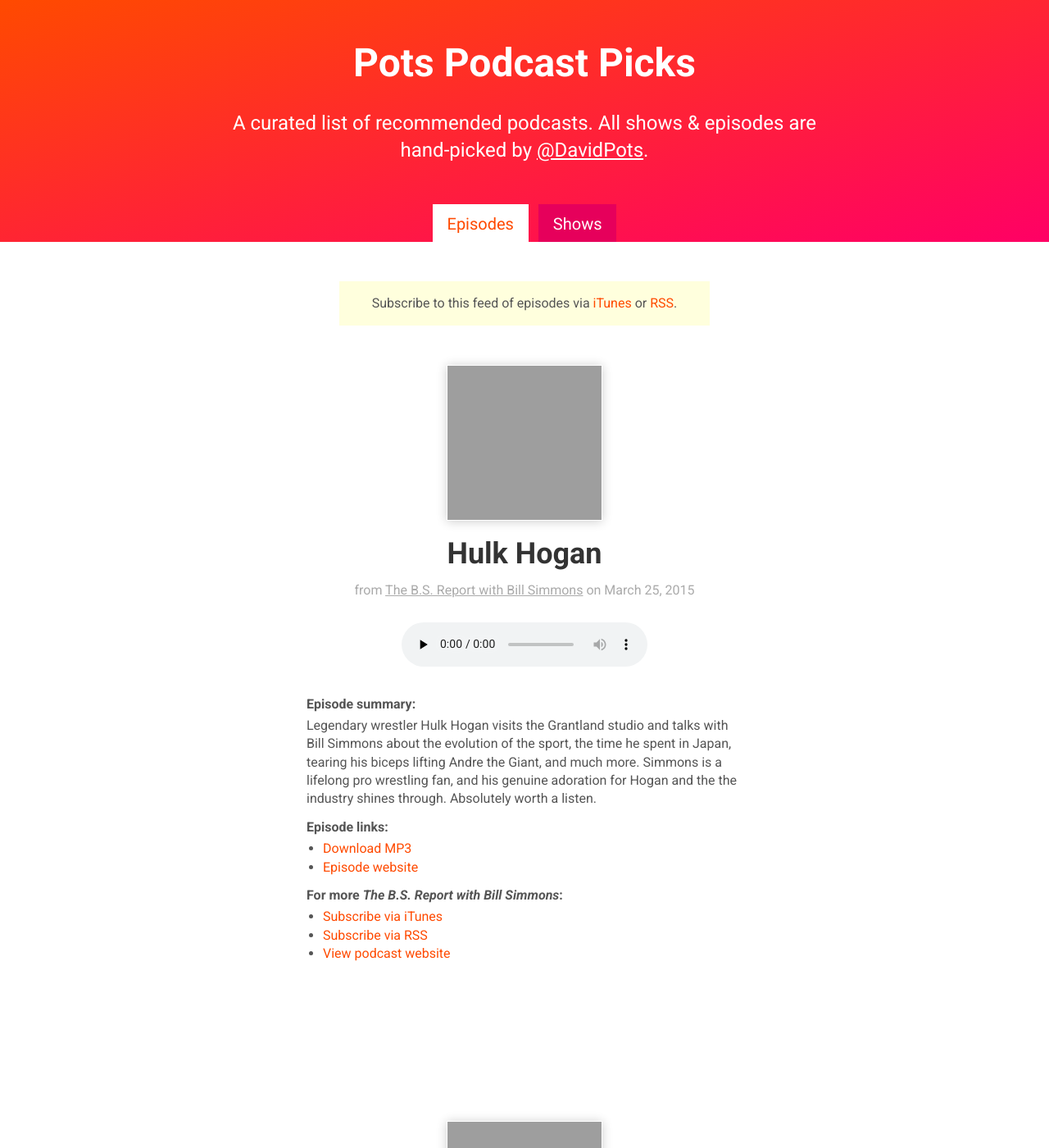
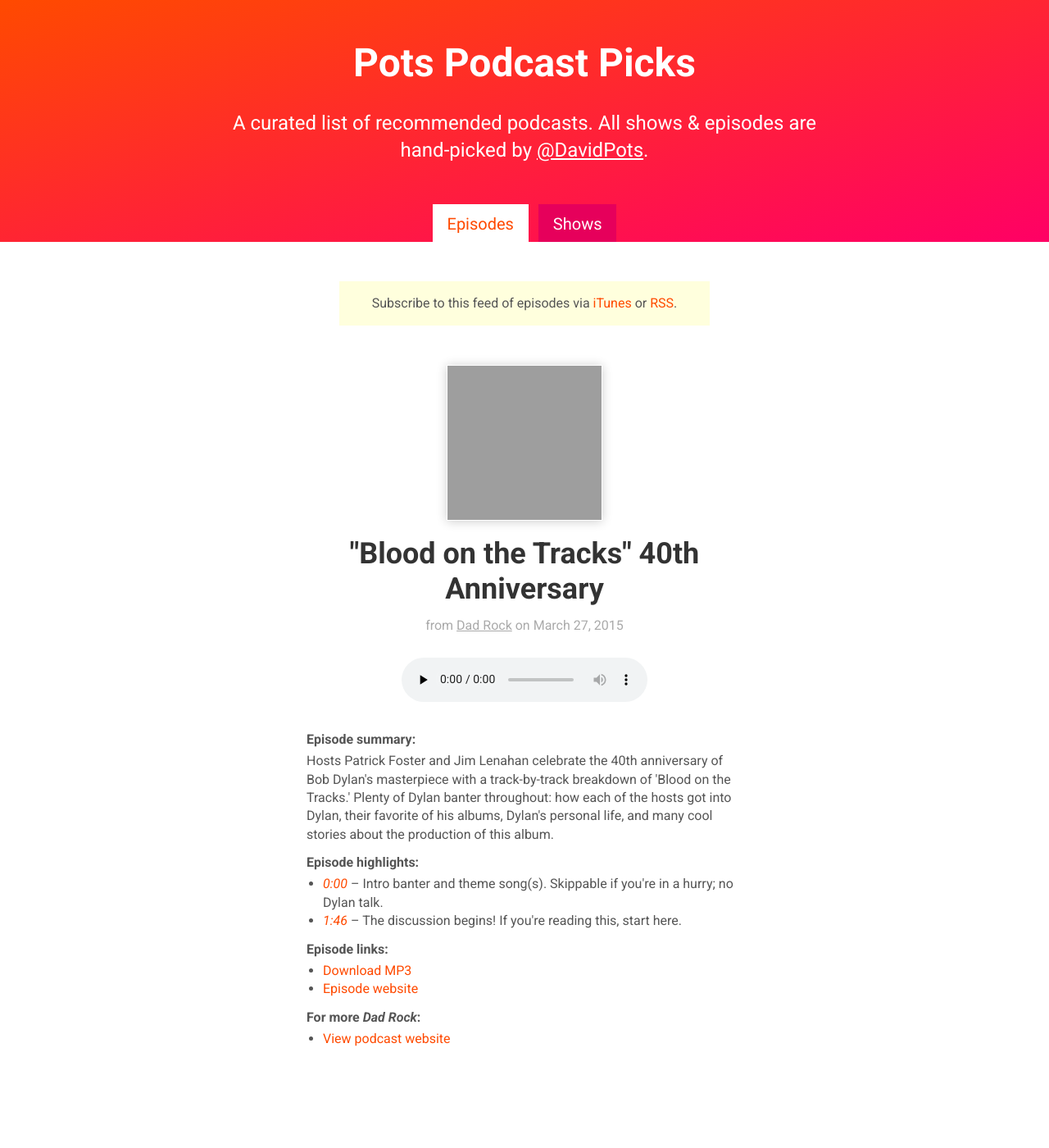
Before and after one commit to davidpots/podcasts, a Jekyll site: the page built from index.html, in a window 1280 px wide and 1400 px high. Shown: the whole window at 82% size. Built offline with Jekyll 4.4.1, drawn with Linux system fonts in a browser that asks for light colours; nearby versions of some CDN libraries; some of the changed text lies outside the part shown; grey boxes are pictures that could not be loaded.

Commit message:
Adds Dad Rock episode, and adds logic to account for RSS or iTunes feeds not being present

```diff
--- /dev/null
+++ b/_episodes/2015-03-27--dad-rock--blood-on-the-tracks.md
@@ -0,0 +1,13 @@
+---
+date:          "2015-03-27"
+podcast:       "Dad Rock"
+title:         '"Blood on the Tracks" 40th Anniversary'
+summary:       "Hosts Patrick Foster and Jim Lenahan celebrate the 40th anniversary of Bob Dylan's masterpiece with a track-by-track breakdown of 'Blood on the Tracks.' Plenty of Dylan banter throughout: how each of the hosts got into Dylan, their favorite of his albums, Dylan's personal life, and many cool stories about the production of this album."
+url-audio:     "https://api.soundcloud.com/tracks/198003438/download?client_id=b45b1aa10f1ac2941910a7f0d10f8e28&oauth_token=1-16343-33501864-5d54463259ffb95"
+url-web:       "https://soundcloud.com/dadrockshow/ep-5-blood-on-the-tracks"
+timestamps:
+ - time:       "0:00"
+   notes:      "Intro banter and theme song(s). Skippable if you're in a hurry; no Dylan talk."
+ - time:       "1:46"
+   notes:      "The discussion begins! If you're reading this, start here."
+---
--- a/index.html
+++ b/index.html
@@ -48,8 +48,12 @@
 
     <p class="mbxxs bold">For more <em>{{ podcast.title }}</em>:</p>
     <ul class="mbs" style="padding-left: 1.25rem;">
-      <li><a href="{{ podcast.url-itunes }}">Subscribe via iTunes</a></li>
-      <li><a href="{{ podcast.url-rss }}">Subscribe via RSS</a></li>
+      {% if podcast.url-itunes %}
+        <li><a href="{{ podcast.url-itunes }}">Subscribe via iTunes</a></li>
+      {% endif %}
+      {% if podcast.url-rss %}
+        <li><a href="{{ podcast.url-rss }}">Subscribe via RSS</a></li>
+      {% endif %}
       <li><a href="{{ podcast.url-web }}">View podcast website</a></li>
     </ul>
 
```
Also changed, not shown: _layouts/episode.html (+6 -2 lines), _podcasts/dad-rock.md (added, +7 -0 lines), shows.html (+9 -1 lines), 1 other file.
